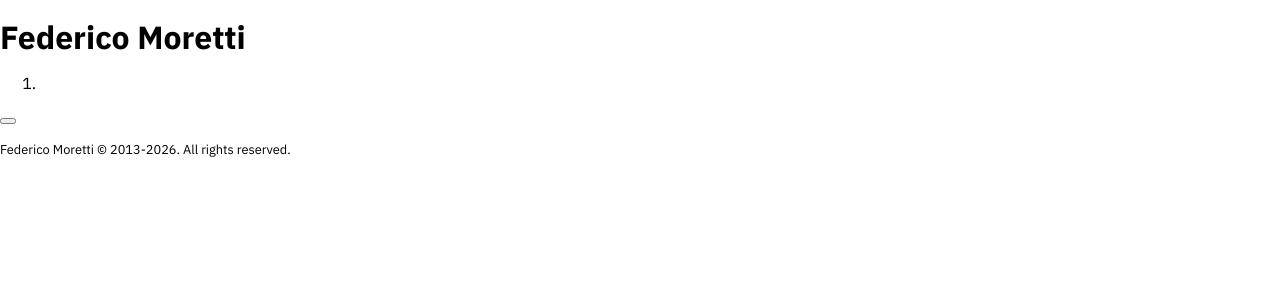
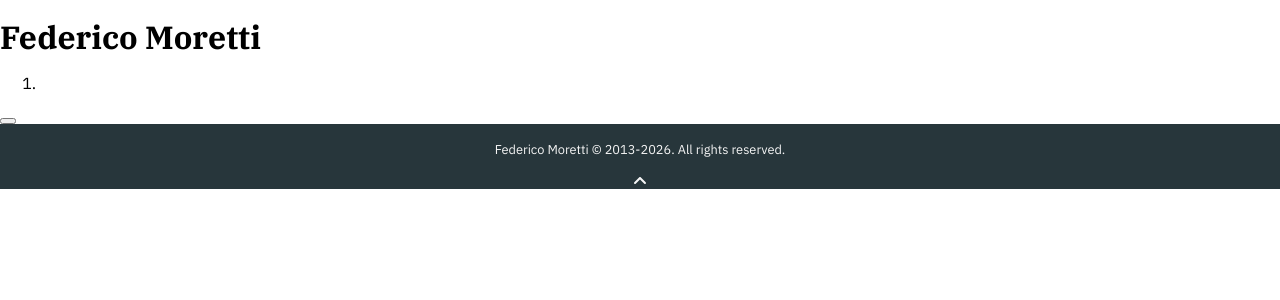
Before and after one commit to fedtti/fedtti.github.io, a Next.js app: page / in a window 1280 px wide. Shown: the top 300 px of the page. Built offline with nearby package versions, Linux system fonts and the light colour scheme.

Commit message:
feat: add support for Font Awesome

```diff
--- a/package.json
+++ b/package.json
@@ -15,6 +15,11 @@
     "typescript": "^5"
   },
   "dependencies": {
+    "@fortawesome/fontawesome-svg-core": "^6.5.2",
+    "@fortawesome/free-brands-svg-icons": "^6.5.2",
+    "@fortawesome/free-regular-svg-icons": "^6.5.2",
+    "@fortawesome/free-solid-svg-icons": "^6.5.2",
+    "@fortawesome/react-fontawesome": "^0.2.2",
     "next": "14.2.3",
     "normalize.css": "^8.0.1",
     "react": "^18",
--- a/src/app/components/footer/index.tsx
+++ b/src/app/components/footer/index.tsx
@@ -1,9 +1,11 @@
 'use client';
 
 import { useState } from 'react';
+import { FontAwesomeIcon } from '@fortawesome/react-fontawesome';
+import { faAngleUp } from '@fortawesome/free-solid-svg-icons';
 
 export default function Footer() {
-  const [currentYear, setCurrentYear] = useState<any>(getCurrentYear); // Show the current year.
+  const currentYear = useState<any>(getCurrentYear); // Show the current year.
 
   /**
    * Get the current year.
@@ -16,8 +18,27 @@ export default function Footer() {
 
   return (
     <footer>
+      <div className="row">
+        <div className="col">
+          <address>
 
-      <p><small>Federico Moretti © 2013-{currentYear}. All rights reserved.</small></p>
+          </address>
+        </div>
+        <div className="col"></div>
+        <div className="col"></div>
+        <div className="col"></div>
+      </div>
+      <div className="row">
+        <div className="col">
+          <p><small>Federico Moretti © 2013-{currentYear}. All rights reserved.</small></p>
+        </div>
+        <div className="col">
+
+        </div>
+        <div className="col">
+        <FontAwesomeIcon icon={faAngleUp} />
+        </div>
+      </div>
     </footer>
   );
 }
--- a/src/app/components/main/index.tsx
+++ /dev/null
@@ -1,7 +0,0 @@
-export default function Main() {
-  return (
-    <main id="contents">
-
-    </main>
-  );
-}
--- a/src/app/globals.scss
+++ b/src/app/globals.scss
@@ -1,9 +1,16 @@
 @import 'normalize.css'; // Import Normalize.css v8.0.1.
+
+$green: #27363b;
+$grey: #f5f5f5;
 
 html,
 body {
   min-height: 100vh;
   width: 100%;
+}
+
+html {
+  scroll-behavior: smooth;
 }
 
 body {
@@ -12,7 +19,9 @@ body {
 
 /* HEADER */
 header {
-
+  h1 {
+    font-family: var(--font-ibm-plex-serif), serif;
+  }
 }
 
 /* MAIN */
@@ -22,5 +31,20 @@ main {
 
 /* FOOTER */
 footer {
+  align-items: center;
+  background-color: $green;
+  color: $grey;
+  display: flex;
+  justify-items: center;
+  flex-direction: column;
+  text-align: center;
+  width: 100%;
 
+  .row {
+    width: 100%;
+
+    .col {
+      width: 100%;
+    }
+  }
 }
--- a/src/app/layout.tsx
+++ b/src/app/layout.tsx
@@ -1,6 +1,10 @@
 import type { Metadata } from 'next';
 import { IBM_Plex_Mono, IBM_Plex_Sans, IBM_Plex_Serif } from 'next/font/google';
 import '@/app/globals.scss';
+import { config } from '@fortawesome/fontawesome-svg-core';
+import '@fortawesome/fontawesome-svg-core/styles.css';
+
+config.autoAddCss = false;
 
 const ibm_plex_mono: any = IBM_Plex_Mono({
                              weight: ['400', '700'],
--- a/src/app/page.tsx
+++ b/src/app/page.tsx
@@ -1,12 +1,14 @@
 import Header from '@/components/header';
-import Main from '@/components/main';
 import Footer from '@/components/footer';
 
 export default function Home() {
   return (
     <>
       <Header />
-      <Main />
+
+      <main id="contents">
+
+      </main>
       <Footer />
     </>
   );
```
Also changed, not shown: 1 other file (tests, documents, lock files or other folders).
